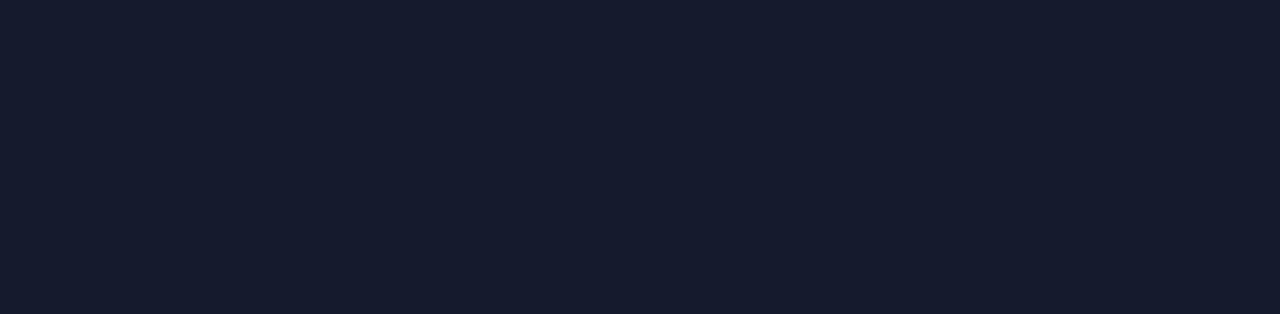
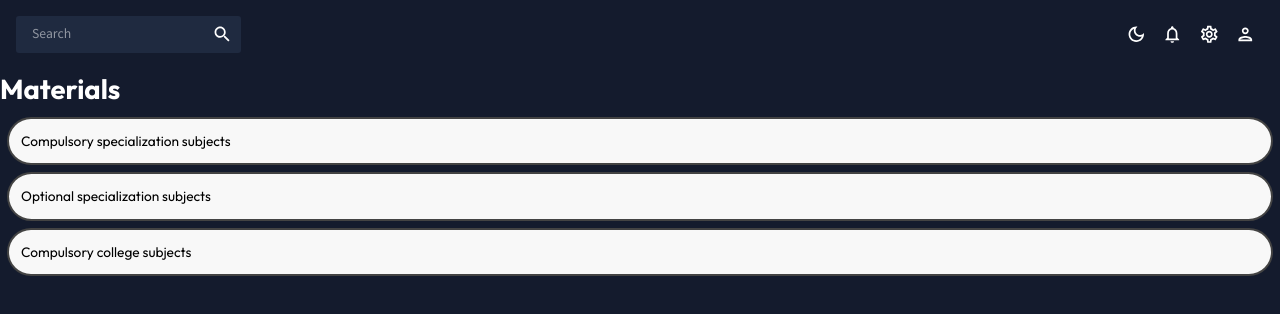
Before and after one commit to wsnz23/ITfolio, a React (Create React App) app: page /material in a window 1280 px wide. Before the commit this address had no page. Shown: the top 314 px of the page. Built offline with nearby package versions, Linux system fonts and the light colour scheme.

Commit message:
Update: Modify package-lock.json and other files

```diff
--- a/package.json
+++ b/package.json
@@ -25,7 +25,7 @@
     "react-dom": "^18.2.0",
     "react-icons": "^5.0.1",
     "react-pro-sidebar": "^0.7.1",
-    "react-router-dom": "^6.22.0",
+    "react-router-dom": "^6.22.2",
     "react-scripts": "^5.0.1",
     "web-vitals": "^2.1.4",
     "yup": "^1.3.3"
--- a/src/App.js
+++ b/src/App.js
@@ -5,6 +5,7 @@ import About from "./routes/About";
 import Login from "./routes/Login";
 import Contact from "./routes/Contact";
 import SignUp from "./routes/SignUp";
+import Material from "./scenes/matereal/material";
 // import {Route,Routes} from "react-router-dom";
 // import Topbar from "./scenes/global/Topbar";
 
@@ -65,7 +66,7 @@ function App() {
             {/* <Topbar setIsSidebar={setIsSidebar} /> */}
             <Routes>
 
-              <Route path="/team" element={<Team />} />
+              <Route path="/material" element={<Material />} />
               <Route path="/contacts" element={<Contacts />} />
               <Route path="/invoices" element={<Invoices />} />
               <Route path="/" element={<Home />} />
--- a/src/scenes/global/Sidebar.jsx
+++ b/src/scenes/global/Sidebar.jsx
@@ -171,6 +171,7 @@ import MenuOutlinedIcon from "@mui/icons-material/MenuOutlined";
 import MapOutlinedIcon from "@mui/icons-material/MapOutlined";
 import StarIcon from '@mui/icons-material/Star';
 import Topbar from "./Topbar";
+import Material from "../matereal/material";
 const Item = ({ title, to, icon, selected, setSelected }) => {
   const theme = useTheme();
   const colors = tokens(theme.palette.mode);
@@ -346,6 +347,27 @@ const Sidebar = () => {
               selected={selected}
               setSelected={setSelected}
             />
+<Typography
+              variant="h6"
+              color={colors.grey[300]}
+              sx={{ m: "15px 0 5px 20px" }}
+            >
+              Material
+            </Typography>
+            {/* <Item
+              title="Bar Chart"
+              to="/bar"
+              icon={<BarChartOutlinedIcon />}
+              selected={selected}
+              setSelected={setSelected}
+            /> */}
+            <Item
+              title="Material"
+              to="/material"
+              icon={<PieChartOutlineOutlinedIcon />}
+              selected={selected}
+              setSelected={setSelected}
+            />
 
             <eslint-disable-next-line>
             {/* <Typography
--- /dev/null
+++ b/src/scenes/matereal/material.jsx
@@ -0,0 +1,154 @@
+import React, { useState } from 'react';
+import Topbar from "../global/Topbar";
+import menuData from './menuData';  // Adjust the import path based on your project structure
+import './mm.css';
+
+// function Material() {
+//   const [openSubMenu, setOpenSubMenu] = useState([]);
+//   const [selectedSubMenu, setSelectedSubMenu] = useState(null);
+
+//   const toggleSubMenu = (index) => {
+//     setOpenSubMenu((prevOpenSubMenu) => {
+//       const updatedSubMenu = [...prevOpenSubMenu];
+//       updatedSubMenu[index] = !updatedSubMenu[index];
+//       setSelectedSubMenu(updatedSubMenu[index] ? index : null);
+//       return updatedSubMenu;
+//     });
+//   };
+
+//   const renderSubMenu = (subMenu, parentIndex) => {
+//     return (
+//       <ul className={`submenu ${openSubMenu[parentIndex] ? 'open' : ''}`}>
+//         {subMenu.map((subItem, index) => (
+//           <li key={index} className={openSubMenu[parentIndex] ? 'open' : ''}
+//               onClick={() => toggleSubMenu(parentIndex)}>
+//             {subItem.label}
+//             <button onClick={riat()} >hi</button>
+//             {subItem.submenu && renderSubMenu(subItem.submenu, index)}
+//           </li>
+//         ))}
+//       </ul>
+//     );
+//   };
+
+//   const riat = () => {
+
+//   }
+
+//   const renderPopup = () => {
+//     if (selectedSubMenu !== null) {
+//       // You can customize the popup content here
+//       return (
+//         <div className="popup">
+//           <h2>{menuData[selectedSubMenu].label} Details</h2>
+//           {/* Add more details or components as needed */}
+//         </div>
+//       );
+//     }
+//     return null;
+//   };
+
+//   return (
+//     <div className="Card">
+//       <Topbar />
+//       <h1>Materials</h1>
+//       <ul className="firstul">
+//         {menuData.map((item, index) => (
+//           <li key={index} className={openSubMenu[index] ? 'open' : ''}
+//               onClick={() => toggleSubMenu(index)}>
+//             {item.label}
+
+//             {item.submenu && renderSubMenu(item.submenu, index)}
+
+//           </li>
+//         ))}
+//          {renderPopup()}
+//       </ul>
+
+//     </div>
+//   );
+// }
+
+// export default Material;
+
+
+
+function Material() {
+  const [openSubMenu, setOpenSubMenu] = useState([]);
+  const [selectedSubMenu, setSelectedSubMenu] = useState(null);
+  const [showQuestions, setShowQuestions] = useState(false);
+
+  const toggleSubMenu = (index) => {
+    setOpenSubMenu((prevOpenSubMenu) => {
+      const updatedSubMenu = [...prevOpenSubMenu];
+      updatedSubMenu[index] = !updatedSubMenu[index];
+      setSelectedSubMenu(updatedSubMenu[index] ? index : null);
+      setShowQuestions(false); // إخفاء صفحة الأسئلة عند تبديل القائمة
+      return updatedSubMenu;
+    });
+  };
+
+  const riat = () => {
+    alert('You clicked the "hi" button!');
+    setShowQuestions(true); // إظهار صفحة الأسئلة عند النقر على الزر "hi"
+  };
+
+  const renderSubMenu = (subMenu, parentIndex) => {
+    return (
+      <ul className={`submenu ${openSubMenu[parentIndex] ? 'open' : ''}`}>
+        {subMenu.map((subItem, index) => (
+          <li key={index} className={openSubMenu[parentIndex] ? 'open' : ''} onClick={() => toggleSubMenu(parentIndex)}>
+            {subItem.label}
+            <button onClick={riat}>renderQuestions</button>
+            {}
+            {subItem.submenu && renderSubMenu(subItem.submenu, index)}
+          </li>
+        ))}
+      </ul>
+    );
+  };
+
+  const renderPopup = () => {
+    if (selectedSubMenu !== null) {
+      return (
+        <div className="popup">
+          <h2>{menuData[selectedSubMenu].label} Details</h2>
+        </div>
+      );
+    }
+    return null;
+  };
+
+  const renderQuestions = () => {
+    if (showQuestions) {
+      // قم بعرض صفحة الأسئلة هنا
+      return (
+        <div className="questions">
+          <h2>أسئلة</h2>
+          {/* يمكنك إضافة مكونات أخرى لصفحة الأسئلة */}
+        </div>
+      );
+    }
+    return null;
+  };
+
+  return (
+    <div className="Card">
+      <Topbar />
+      <h1>Materials</h1>
+      <ul className="firstul">
+        {menuData.map((item, index) => (
+          <li key={index} className={openSubMenu[index] ? 'open' : ''} onClick={() => toggleSubMenu(index)}>
+            {item.label}
+            {item.submenu && renderSubMenu(item.submenu, index)}
+          </li>
+        ))}
+      </ul>
+      {renderPopup()}
+      {renderQuestions()}
+
+    </div>
+  );
+}
+
+export default Material;
--- /dev/null
+++ b/src/scenes/matereal/menuData.js
@@ -0,0 +1,45 @@
+const menuData = [
+
+    { label: "Compulsory specialization subjects" ,
+    submenu: [{ label: "Sub Menu 1" },
+    { label: "Sub Menu 2" }],
+  },
+
+    {
+      label: "Optional specialization subjects",
+
+      submenu: [
+        { label: "Sub Menu 1" },
+       { label: "Sub Menu 2" },
+        { label: "Sub Menu 1" },
+       { label: "Sub Menu 2" },
+        { label: "Sub Menu 1" },
+       { label: "Sub Menu 2" },
+        { label: "Sub Menu 1" },
+       { label: "Sub Menu 2" },
+
+
+      ],
+    },
+
+
+    {
+      label: "Compulsory college subjects",
+      submenu: [
+        { label: "Discrete Mathematics" },
+        { label: "Computer Skills for Scientific faculties (c++)" },
+        { label: "Fundamentals of Information Technology" },
+        {
+          label: "Sub Menu 4",
+        //   submenu: [
+        //     {
+        //       label: " mm ",
+        //     },
+
+        //   ],
+        },
+      ],
+    },
+
+  ];
+  export default menuData;
--- /dev/null
+++ b/src/scenes/matereal/mm.css
@@ -0,0 +1,51 @@
+.firstul li {
+  position: relative;
+  padding: 12px;
+  margin: 7px;
+  border: 2px solid #0e0e0ec4;
+  border-radius: 25px;
+  cursor: pointer;
+  background-color: #f8f8f8;
+  transition: background-color 0.3s;
+  color: black;
+  text-align: left;
+}
+.firstul li::before {
+  /* content: '\2192'; */
+  position: absolute;
+  left: 232px;
+  /* top: 26%; */
+  /* transform: translateY(-01225%); */
+  display: inline-block;}
+
+.submenu {
+  display: none;
+  padding-left: 18px;
+}
+
+.submenu ul {
+  margin-top: 5px;
+}
+
+.submenu li {
+  border: none;
+  border-top: 1px solid #ccc;
+  background-color: #f0f0f0;
+}
+
+.submenu li:hover {
+  background-color: #d0d0d0;
+}
+
+.submenu::before {
+  /* content: '\2192'; Unicode arrow-right character */
+  margin-right: 8px;
+  display: inline-block;
+}
+
+
+
+li.open .submenu {
+  display: block;
+  content: '\2192';
+}
```
Also changed, not shown: 2 other files (tests, documents, lock files or other folders).
